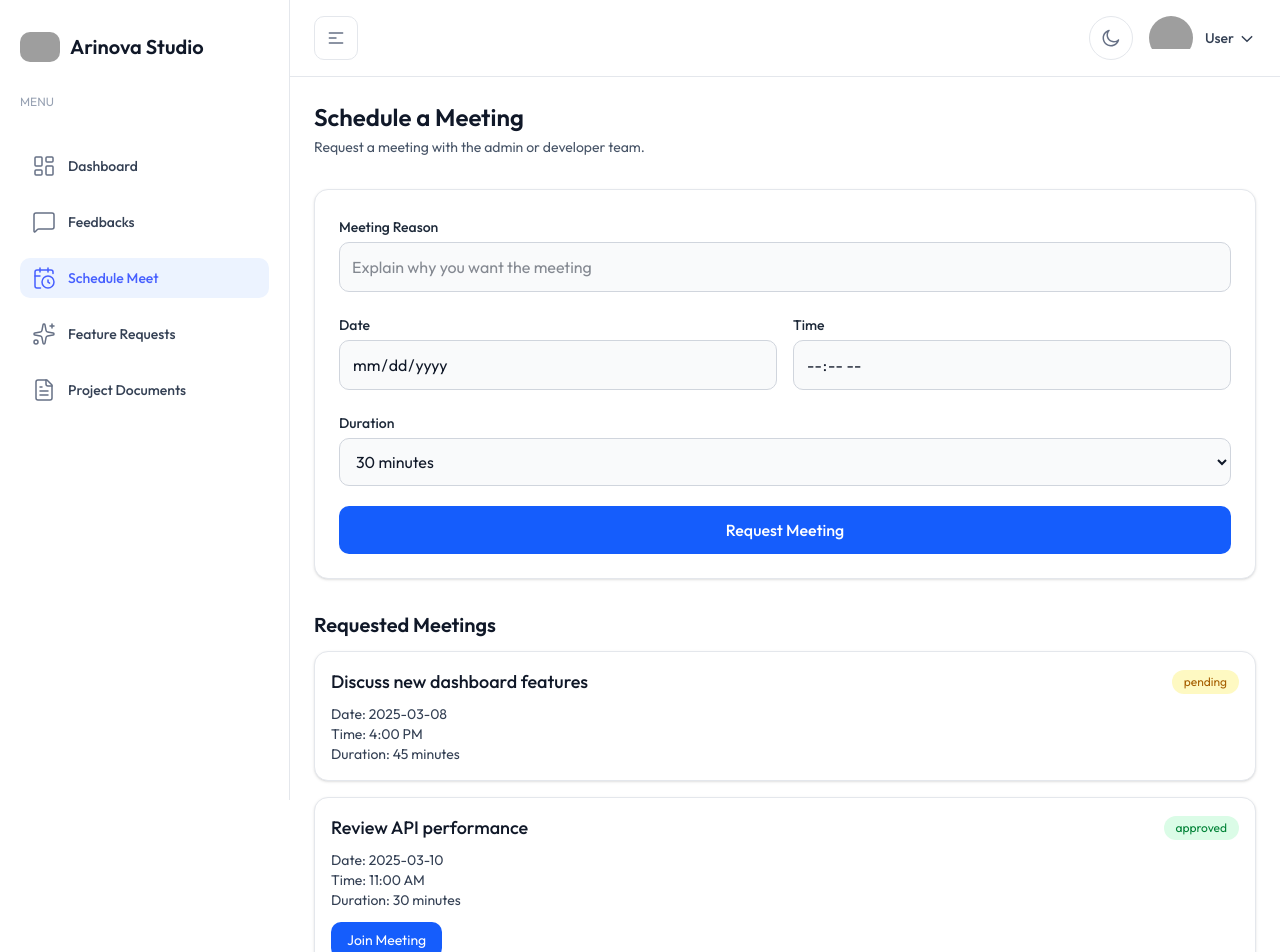
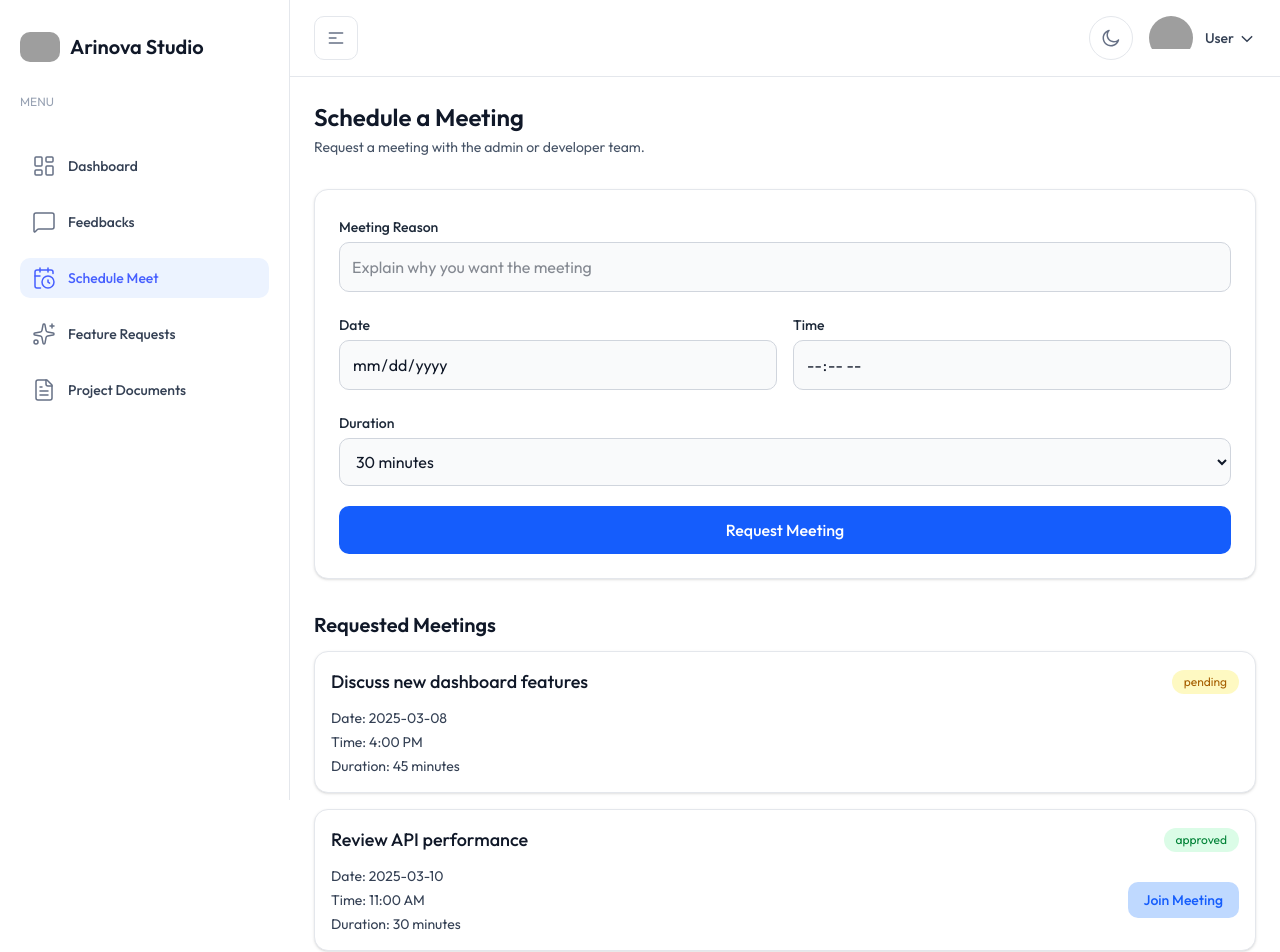
Before and after one commit to ArinovaStudio/managment-system, a Next.js app: page /client/schedule-meet in a window 1280 px wide. Shown: the top 952 px of the page. Built offline with nearby package versions, Linux system fonts and the light colour scheme; no server answers; grey boxes are pictures that could not be loaded.

Commit message:
btn changed

```diff
--- a/src/app/client/schedule-meet/page.tsx
+++ b/src/app/client/schedule-meet/page.tsx
@@ -147,7 +147,12 @@ export default function ScheduleMeet() {
                 </span>
               </div>
 
-              <p className="mt-2 text-sm text-gray-700 dark:text-gray-300">
+              {/* Improved Flex Layout */}
+              <div className="flex justify-between items-center mt-3">
+
+                {/* Left Section */}
+                <div className="space-y-1">
+                  <p className="text-sm text-gray-700 dark:text-gray-300">
                     Date: {m.date}
                   </p>
                   <p className="text-sm text-gray-700 dark:text-gray-300">
@@ -156,21 +161,31 @@ export default function ScheduleMeet() {
                   <p className="text-sm text-gray-700 dark:text-gray-300">
                     Duration: {m.duration}
                   </p>
+                </div>
 
+                {/* Right Section - Join Meeting */}
                 {m.status === "approved" && m.meetLink && (
-                <button
-                  onClick={() => window.open(m.meetLink, "_blank")}
-                  className="mt-3 px-4 py-2 rounded-lg bg-blue-600 hover:bg-blue-700 text-white text-sm transition"
+                  <a
+                    href={m.meetLink}
+                    target="_blank"
+                    className="
+              px-4 py-2 rounded-lg text-sm font-medium
+              bg-blue-500/30 text-blue-600
+              dark:bg-blue-400/20 dark:text-blue-300
+              hover:bg-blue-500/40 dark:hover:bg-blue-400/30
+              transition
+            "
                   >
                     Join Meeting
-                </button>
-
+                  </a>
                 )}
+              </div>
 
             </div>
           ))}
         </div>
 
+
       </div>
     </div>
   );
```
Lines whose indentation alone changed are shown as unchanged.
